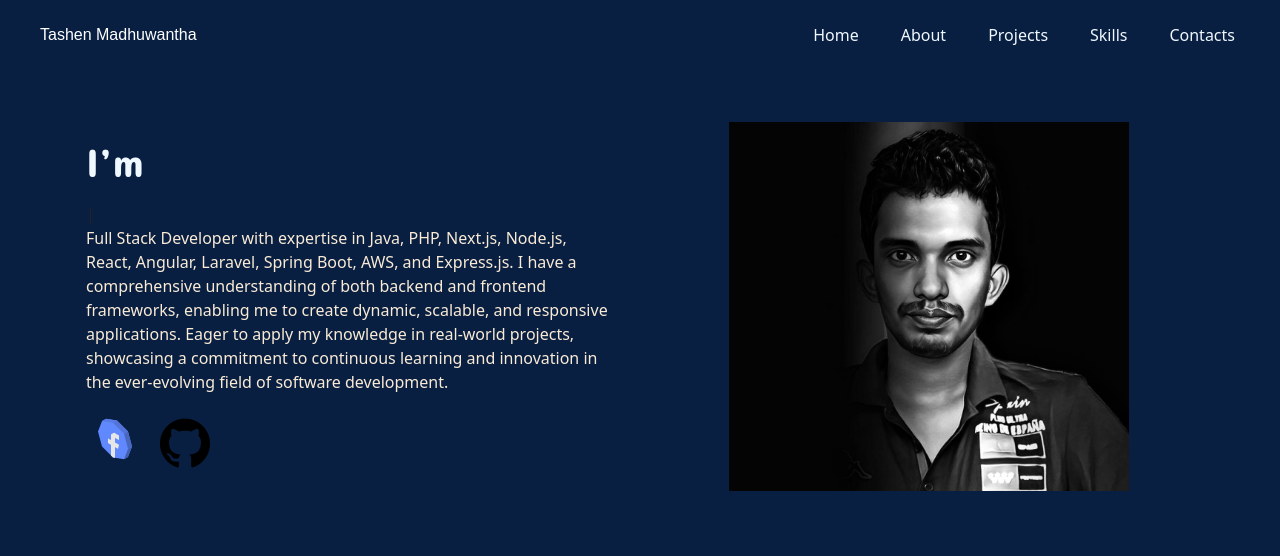
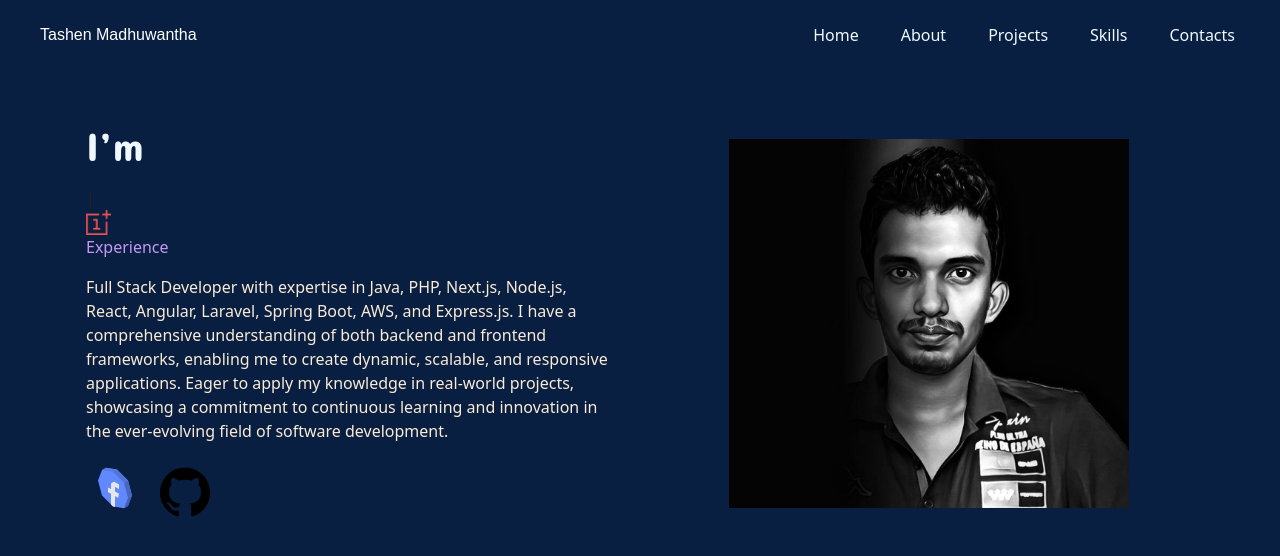
Before and after one commit to Shenmadu/my-profile, a Next.js app: page / in a window 1280 px wide. Shown: the top 556 px of the page. Built offline with nearby package versions, Linux system fonts and the light colour scheme; a web font is replaced by a local one.

Commit message:
fea : update homepage

```diff
--- a/src/app/page.module.css
+++ b/src/app/page.module.css
@@ -22,7 +22,14 @@
   color: antiquewhite !important;
 }
 
+.expImg{
+  width: 25px;
+  height: 25px;
+}
 
+.expText{
+  color:#C499F3;
+}
 
 @media (prefers-color-scheme: dark) {
   .page {
--- a/src/app/page.tsx
+++ b/src/app/page.tsx
@@ -2,7 +2,8 @@
 import Image from "next/image";
 import MyImage from "./assests/myimg.jpg";
 import Fb from "./assests/fbicon.png";
-import Inst from "./assests//gitimg.png";
+import Inst from "./assests/gitimg.png";
+import exp from "./assests/882743.png";
 import styles from "./page.module.css";
 import 'bootstrap/dist/css/bootstrap.min.css';
 import AOS from 'aos'
@@ -47,20 +48,22 @@ export default function Home() {
           <div className="col-lg-6 " data-aos="fade-left">
             <h1 className={`mb-3 white-text ${concertOne.className}`} ref={typedElement}></h1>
 
+            <div className="bg-transparent text-white">
+              <div className="d-grid gap-2 d-md-flex justify-content-md-start">
+                <Image src={exp} className={styles.expImg} alt="..." />
+              </div>
+            <p className={styles.expText}>Experience</p>
+            </div>
+
             <p className={styles.header}>
               Full Stack Developer with expertise in Java, PHP, Next.js, Node.js, React, Angular, Laravel, Spring Boot, AWS, and Express.js.
               I have a comprehensive understanding of both backend and frontend frameworks, enabling me to create dynamic, scalable, and responsive applications.
               Eager to apply my knowledge in real-world projects, showcasing a commitment to continuous learning and innovation in the ever-evolving field of software development.
             </p>
             <div className="d-grid gap-2 d-md-flex justify-content-md-start">
-
               <Image src={Fb} className="m-lg-1" alt="..." />
-              {/* <Image src={In} className="m-lg-2" alt="..." /> */}
               <Image src={Inst} className="m-lg-2" alt="..." />
-
-
             </div>
-
           </div>
         </div>
       </div>
```
Also changed, not shown: src/app/assests/882743.png (added).
